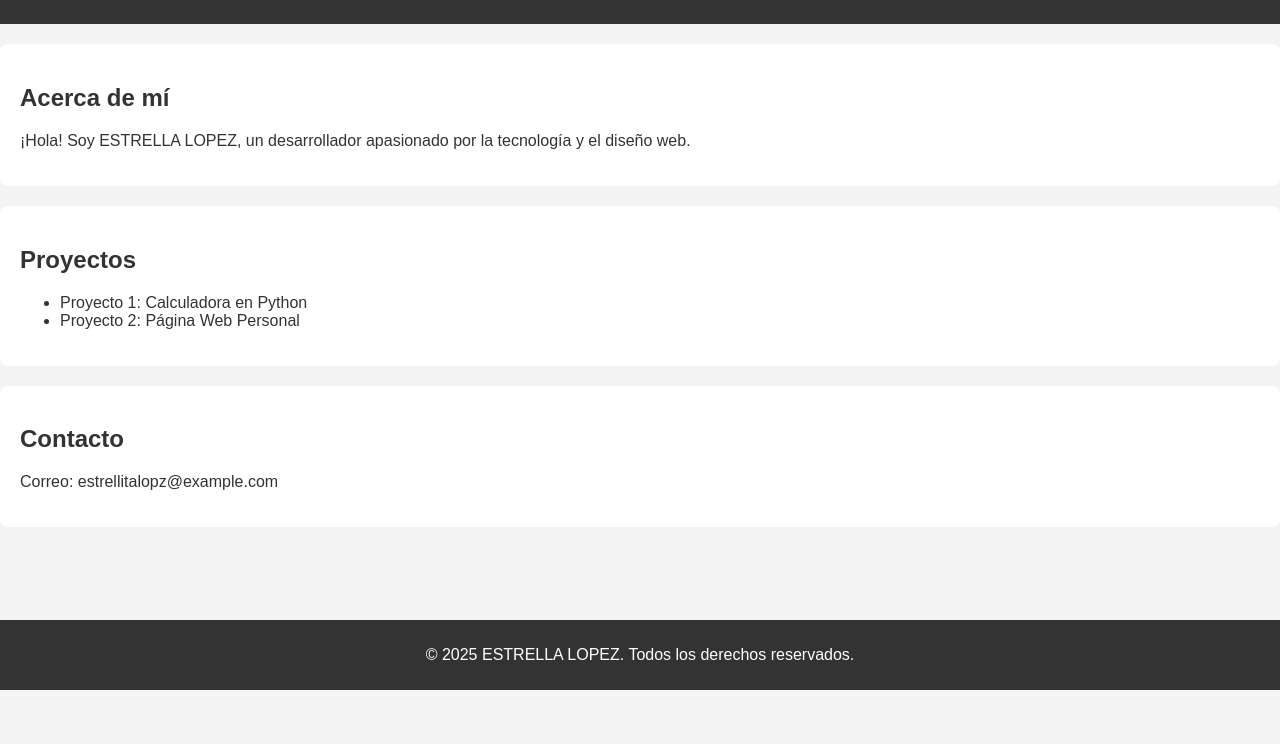
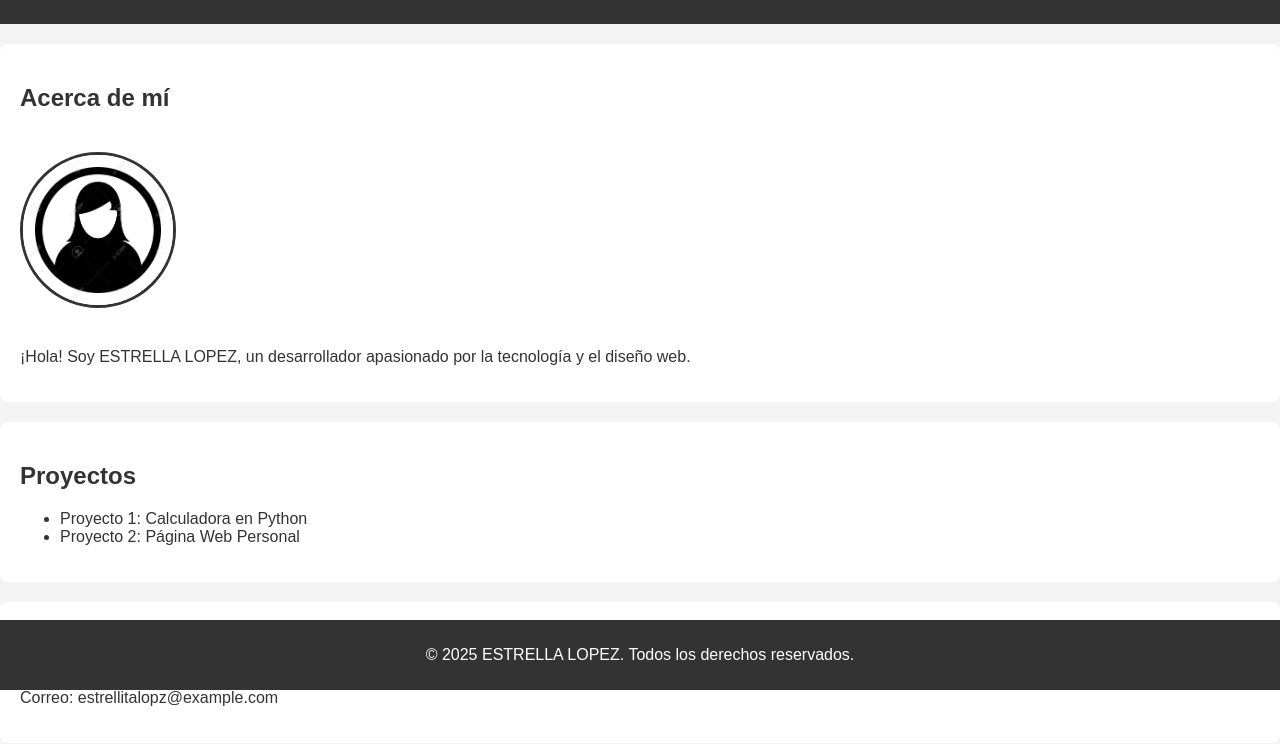
Before and after one commit to GestrellaLopez/pagina-web-personal, a plain HTML site: page index.html in a window 1280 px wide. Shown: the part 110-854 px from the top of the page. Before the commit the page ends 800 px from the top, so only its background shows below. Drawn offline with Linux system fonts and the light colour scheme.

Commit message:
Agrega imagen de perfil y estilos

```diff
--- a/index.html
+++ b/index.html
@@ -20,6 +20,7 @@
 
     <section id="acerca-de">
         <h2>Acerca de mí</h2>
+		<img src="images/foto-perfil.jpg" alt="Foto de perfil" class="foto-perfil">
         <p>¡Hola! Soy ESTRELLA LOPEZ, un desarrollador apasionado por la tecnología y el diseño web.</p>
     </section>
 
--- a/styles.css
+++ b/styles.css
@@ -37,6 +37,15 @@ section {
     border-radius: 8px;
 }
 
+.foto-perfil {
+    width: 150px;
+    height: 150px;
+    border-radius: 50%;
+    margin-top: 20px;
+    margin-bottom: 20px;
+    border: 3px solid #333;
+}
+
 footer {
     text-align: center;
     padding: 10px 0;
```
